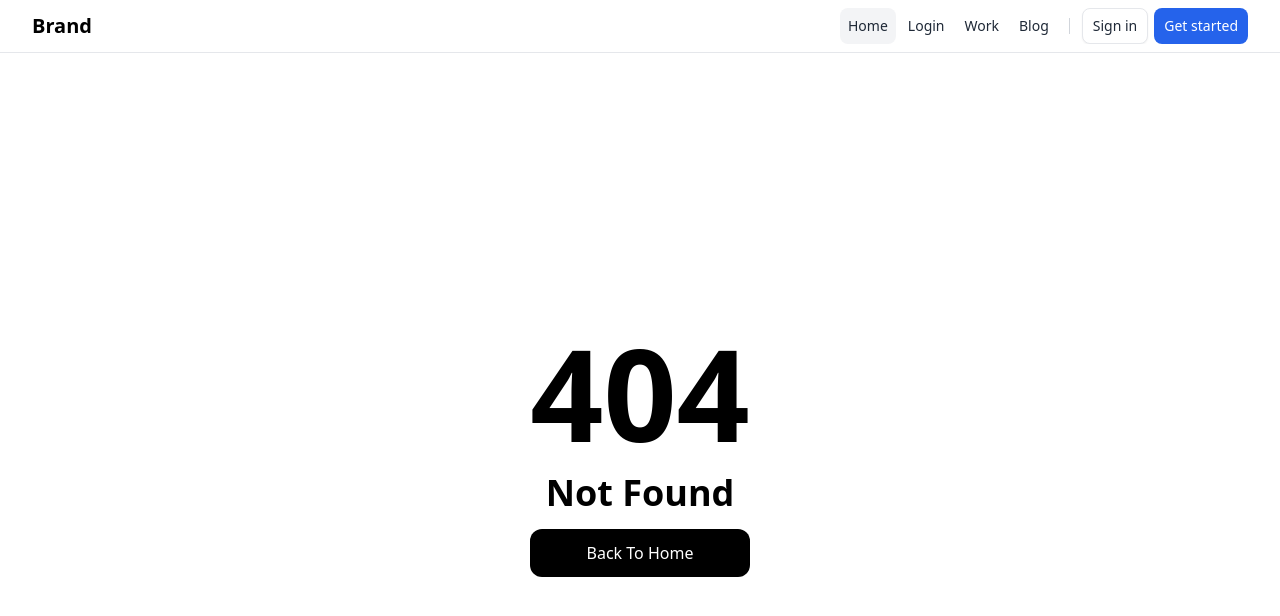
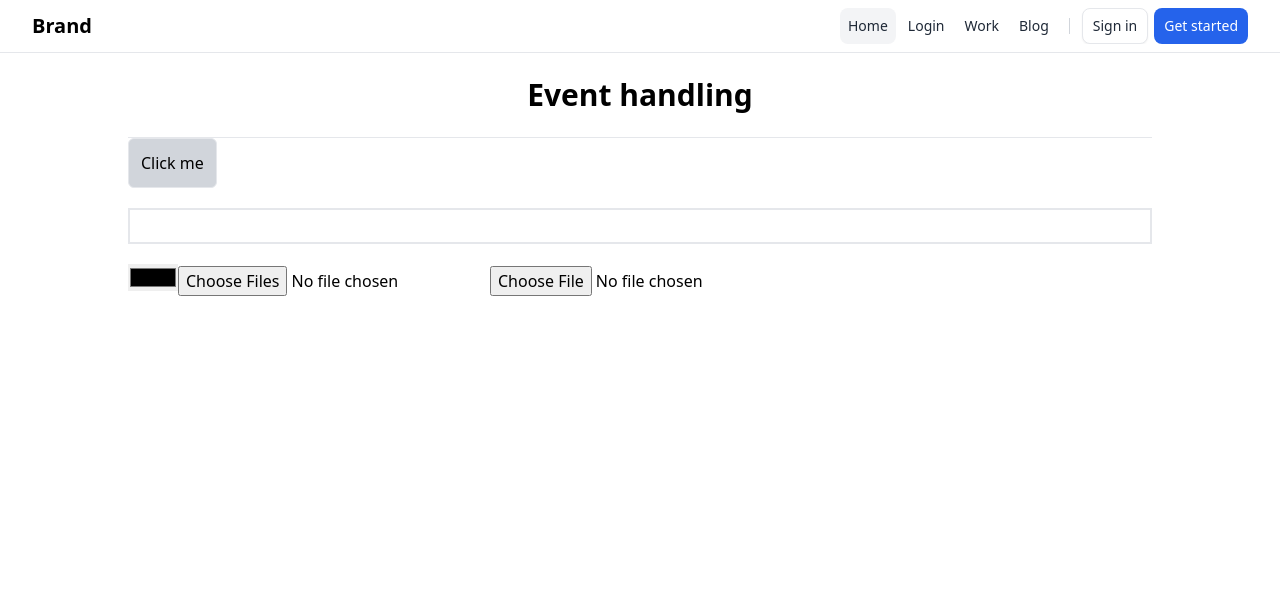
Before and after one commit to Rishavvsingh/mern, a Next.js app in the folder section 2/frontend/: page /event-handling in a window 1280 px wide. Before the commit this address had no page. Shown: the top 616 px of the page. Built offline with nearby package versions, Linux system fonts and the light colour scheme.

Commit message:
click eventhandling

```diff
--- /dev/null
+++ b/section 2/frontend/src/app/event-handling/page.jsx
@@ -0,0 +1,52 @@
+'use client';
+import React from 'react'
+
+const EventHandling = () => {
+
+  const previewImage = (e) => {
+    const file = e.target.files[0];
+
+    const reader = new FileReader();
+
+    reader.onload =(data) => {
+       const img = document.createElement('img');
+       img.src= data.target.result;
+       document.body.appendChild(img);
+    }
+
+    reader.readAsDataURL(file);
+
+   }
+
+  return (
+    <div className='max-w-[80%] mx-auto'>
+
+     <h1 className='text-3xl font-bold text-center my-6'>Event handling</h1>
+     <hr />
+
+     <button
+     onClick={ () => { alert('button was clicked');}}
+     className='border rounded-md p-3 bg-gray-300'
+    >Click me</button>
+
+    <input
+    onChange={(e) => { console.log(e.target.value);}}
+    className='w-full px-3 py-1 border-2 mt-5'
+    type="text" />
+
+     <input
+      onChange={(e) => { document.body.style.backgroundColor = e.target.value }}
+     className='mt-5' type="color" />
+
+     <input
+     multiple
+     accept='image/*'
+     onChange={(e) => { console.log(e.target.files);}}
+     type="file" />
+     <input onChange={previewImage} accept='image/*' type="file" />
+
+    </div>
+  )
+}
+
+export default EventHandling;
```
